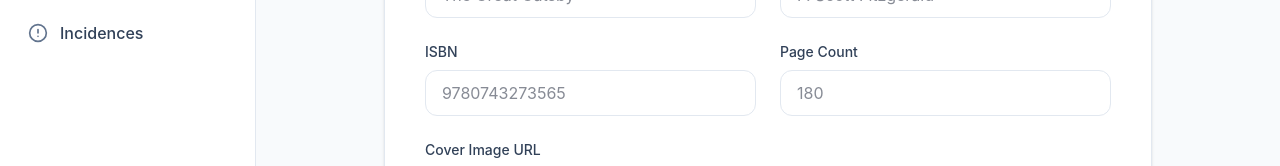
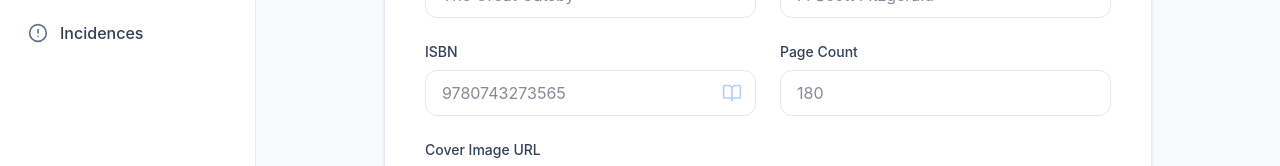
Before and after one commit to lpadillae/gbibliov2, a Next.js app: page /library/new in a window 1280 px wide. Shown: the part 229-395 px from the top of the page. Built offline with nearby package versions, Linux system fonts and the light colour scheme; no server answers; sample sign-in values are in the browser's storage.

Commit message:
Waterfall metadata

```diff
--- a/components/books/BookForm.tsx
+++ b/components/books/BookForm.tsx
@@ -2,7 +2,7 @@
 
 import { useState } from "react";
 import { useRouter } from "next/navigation";
-import { Loader2 } from "lucide-react";
+import { Loader2, BookOpen } from "lucide-react";
 
 interface BookFormProps {
   initialIsbn?: string;
@@ -21,6 +21,38 @@ export function BookForm({ initialIsbn, incidenceId }: BookFormProps) {
     coverUrl: "",
     description: "",
     pageCount: "",
+  });
+  const [fetching, setFetching] = useState(false);
+
+  const fetchMetadata = async (isbn: string) => {
+    if (!isbn || isbn.length < 10) return;
+    setFetching(true);
+    setError(null);
+    try {
+      const res = await fetch(`/api/metadata?isbn=${isbn}`);
+      if (!res.ok) throw new Error("Could not find book metadata");
+      const data = await res.json();
+      setFormData({
+        ...formData,
+        title: data.title || formData.title,
+        author: data.author || formData.author,
+        isbn: data.isbn || formData.isbn,
+        coverUrl: data.coverUrl || formData.coverUrl,
+        description: data.description || formData.description,
+        pageCount: data.pageCount?.toString() || formData.pageCount,
+      });
+    } catch (err: any) {
+      setError(err.message);
+    } finally {
+      setFetching(false);
+    }
+  };
+
+  // Auto-fetch if initialIsbn is provided
+  useState(() => {
+    if (initialIsbn) {
+      fetchMetadata(initialIsbn);
+    }
   });
 
   const handleSubmit = async (e: React.FormEvent) => {
@@ -95,13 +127,24 @@ export function BookForm({ initialIsbn, incidenceId }: BookFormProps) {
 
         <div className="space-y-2">
           <label className="block text-sm font-medium text-slate-700 dark:text-slate-300">ISBN</label>
+          <div className="relative group">
             <input
               type="text"
               value={formData.isbn}
               onChange={(e) => setFormData({ ...formData, isbn: e.target.value })}
-            className="w-full px-4 py-2.5 rounded-xl border border-slate-200 dark:border-slate-700 bg-white dark:bg-slate-800 text-slate-900 dark:text-white focus:ring-2 focus:ring-blue-500 outline-none transition-all"
+              className="w-full px-4 py-2.5 rounded-xl border border-slate-200 dark:border-slate-700 bg-white dark:bg-slate-800 text-slate-900 dark:text-white focus:ring-2 focus:ring-blue-500 outline-none transition-all pr-12"
               placeholder="9780743273565"
             />
+            <button
+              type="button"
+              onClick={() => fetchMetadata(formData.isbn)}
+              disabled={fetching || !formData.isbn}
+              className="absolute right-2 top-1/2 -translate-y-1/2 p-1.5 text-blue-600 hover:bg-blue-50 dark:hover:bg-blue-900/30 rounded-lg transition-colors disabled:opacity-30"
+              title="Fetch metadata"
+            >
+              {fetching ? <Loader2 className="w-5 h-5 animate-spin" /> : <BookOpen className="w-5 h-5" />}
+            </button>
+          </div>
         </div>
 
         <div className="space-y-2">
--- a/components/scanner/ScannerClient.tsx
+++ b/components/scanner/ScannerClient.tsx
@@ -162,7 +162,12 @@ export function ScannerClient() {
                 )}
               </div>
               <div className="flex-1">
-                <h3 className="text-2xl font-bold text-slate-900 dark:text-white mb-2">{bookData.title}</h3>
+                <div className="flex items-center justify-between mb-2">
+                  <h3 className="text-2xl font-bold text-slate-900 dark:text-white leading-tight">{bookData.title}</h3>
+                  <span className="shrink-0 px-2 py-1 rounded-md bg-slate-100 dark:bg-slate-700 text-[10px] font-bold uppercase tracking-wider text-slate-500 dark:text-slate-400 border border-slate-200 dark:border-slate-600">
+                    Source: {bookData.source}
+                  </span>
+                </div>
                 <p className="text-lg text-slate-600 dark:text-slate-300 mb-4">{bookData.author}</p>
 
                 <div className="grid grid-cols-2 gap-4 mb-6 text-sm">
--- a/lib/metadata/index.ts
+++ b/lib/metadata/index.ts
@@ -45,13 +45,19 @@ async function fetchOpenLibrary(isbn: string): Promise<BookMetadata | null> {
 
     const book = data[bookKey];
 
+    // Extract description from notes, or build it from subjects/excerpts
+    let description = book.notes || "";
+    if (!description && book.subjects) {
+      description = `Subjects: ${book.subjects.map((s: any) => s.name).slice(0, 5).join(", ")}.`;
+    }
+
     return {
       title: book.title,
       author: book.authors ? book.authors.map((a: any) => a.name).join(", ") : "Unknown Author",
       isbn: isbn,
-      coverUrl: book.cover?.large || book.cover?.medium,
-      description: book.notes || book.subtitle,
-      pageCount: book.number_of_pages,
+      coverUrl: book.cover?.large || book.cover?.medium || book.cover?.small,
+      description: description || book.subtitle || undefined,
+      pageCount: book.number_of_pages || book.pagination ? parseInt(book.pagination) : undefined,
       source: "openlibrary",
     };
   } catch (e) {
```
Lines whose indentation alone changed are shown as unchanged.
